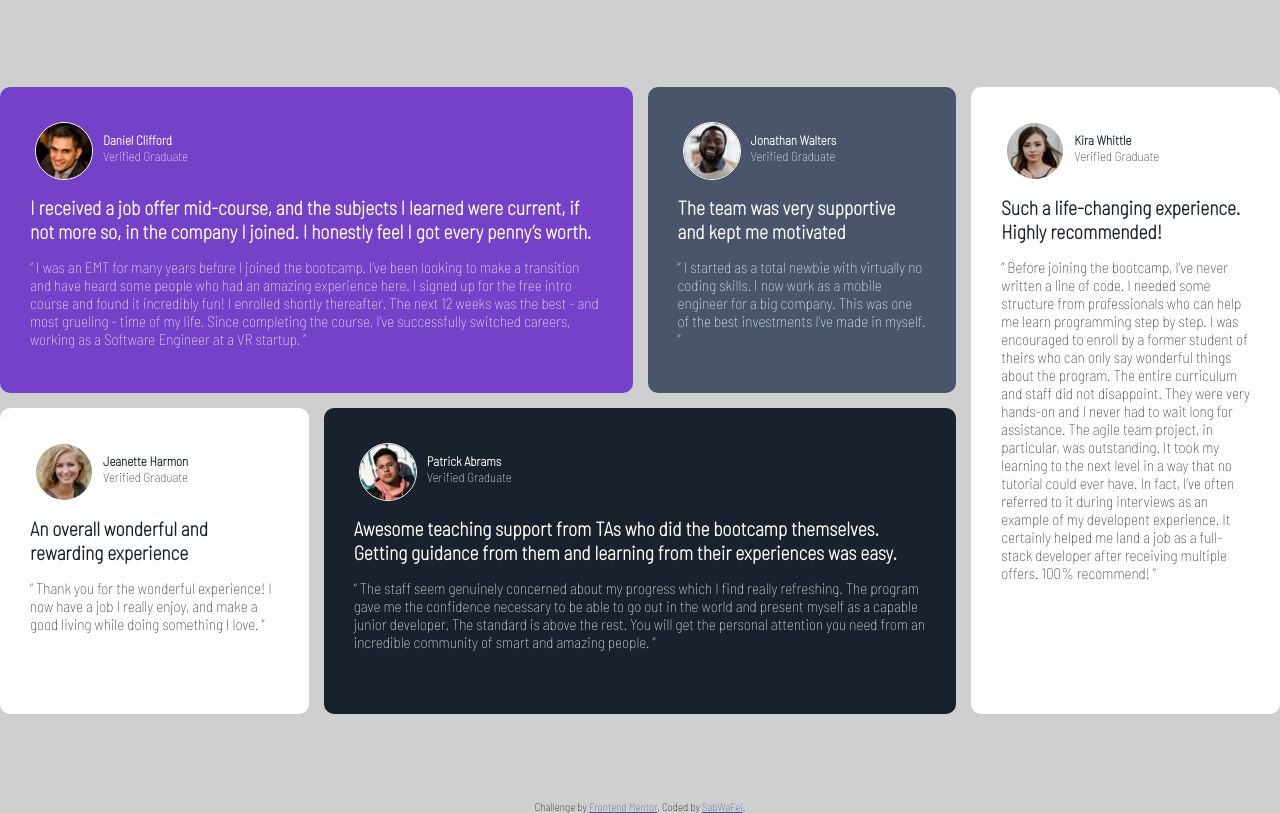
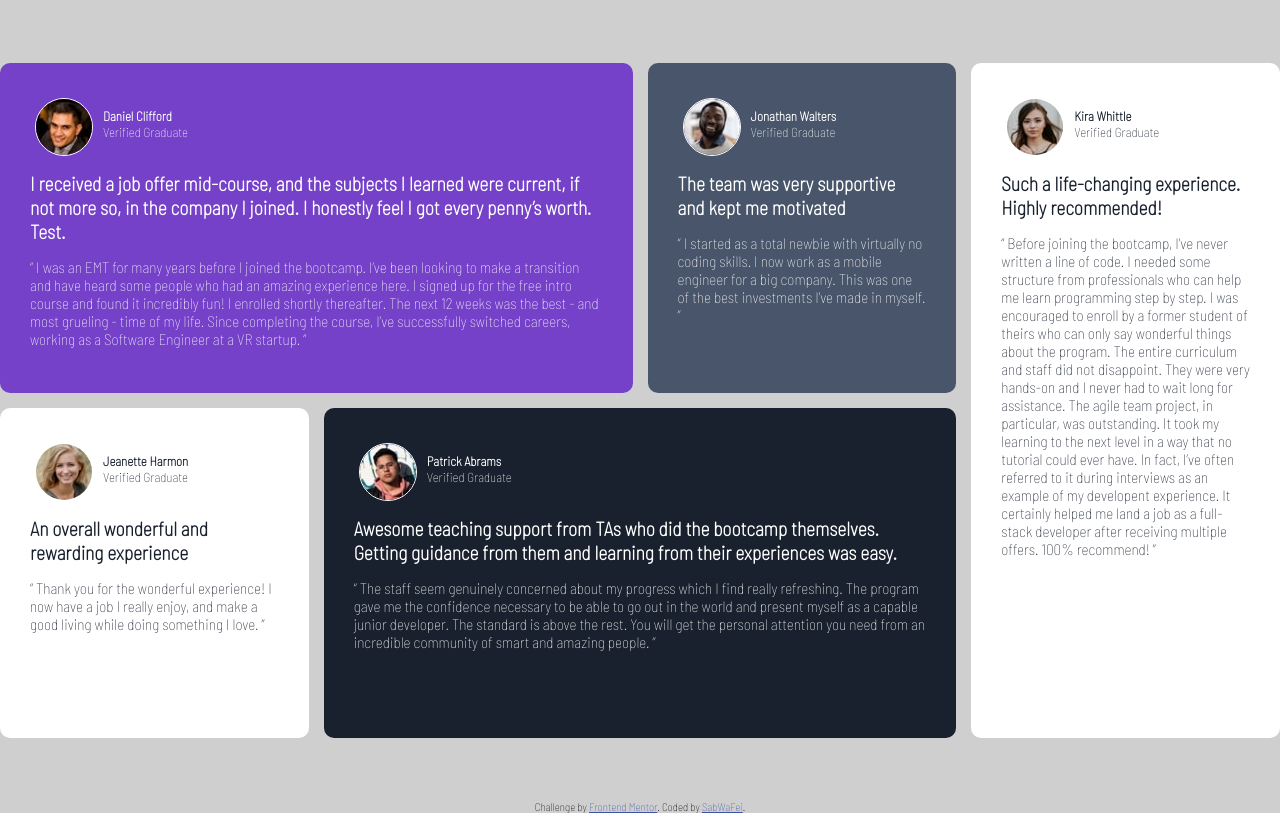
Before and after one commit to sabwafei/testimonials-grid-section-challenge, a plain HTML site: page index.html in a window 1280 px wide. Drawn offline with Linux system fonts and the light colour scheme.

Commit message:
Update index.html
just something silly

```diff
--- a/index.html
+++ b/index.html
@@ -51,7 +51,7 @@
 					<h2 class="post-flavor-text">
 						I received a job offer mid-course, and the subjects I learned were
 						current, if not more so, in the company I joined. I honestly feel I
-						got every penny’s worth.
+						got every penny’s worth. Test.
 					</h2>
 
 					<h3 class="post-description">
```
